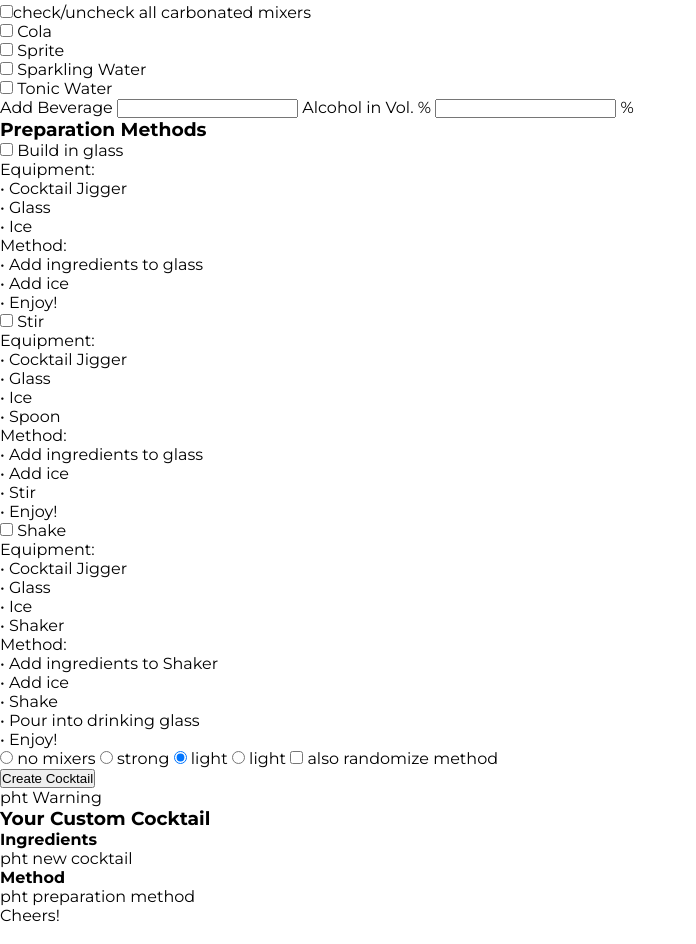
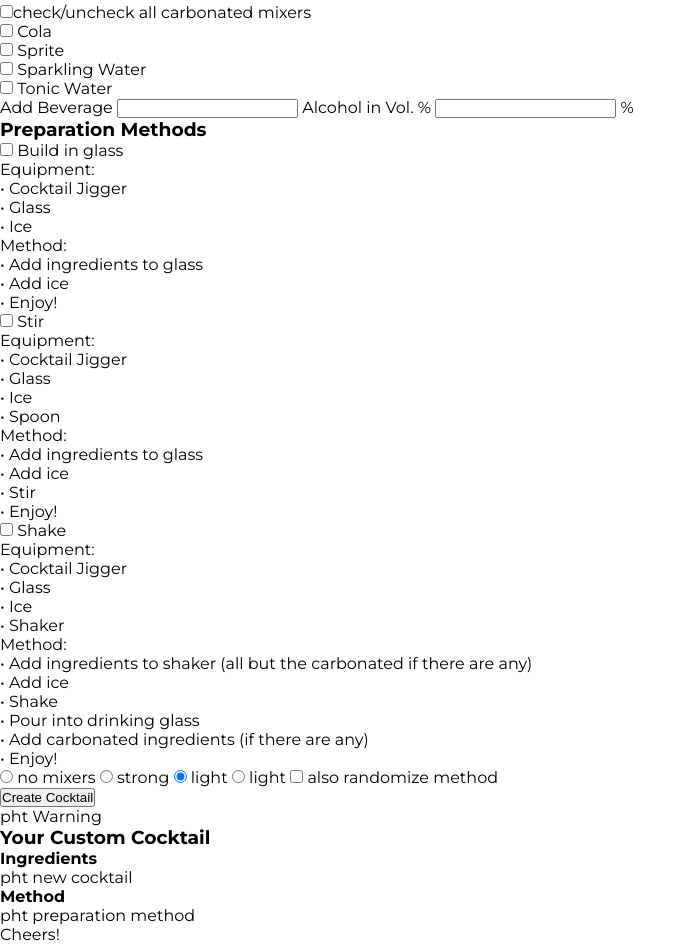
Before and after one commit to Markus-Hefner/Portfolio-Project-2-Cocktail-Casino, a plain HTML site: page index.html in a window 1280 px wide. Shown: the part 834-1778 px from the top of the page, without its empty margins (0-696 px from the left). Drawn offline with Linux system fonts and the light colour scheme; a web font is replaced by a local one.

Commit message:
Edit shake method

```diff
--- a/index.html
+++ b/index.html
@@ -106,7 +106,7 @@
                 </li>
                 <li><input type="checkbox" id="Shake" name="method"/> Shake
                     <p>Equipment:<br>• Cocktail Jigger<br>• Glass<br>• Ice<br>• Shaker</p>
-                    <p>Method:<br>• Add ingredients to Shaker<br>• Add ice<br>• Shake<br>• Pour into drinking glass<br>• Enjoy!</p>
+                    <p>Method:<br>• Add ingredients to shaker (all but the carbonated if there are any)<br>• Add ice<br>• Shake<br>• Pour into drinking glass<br>• Add carbonated ingredients (if there are any)<br>• Enjoy!</p>
                 </li>
             </ul>
         </div>
```
